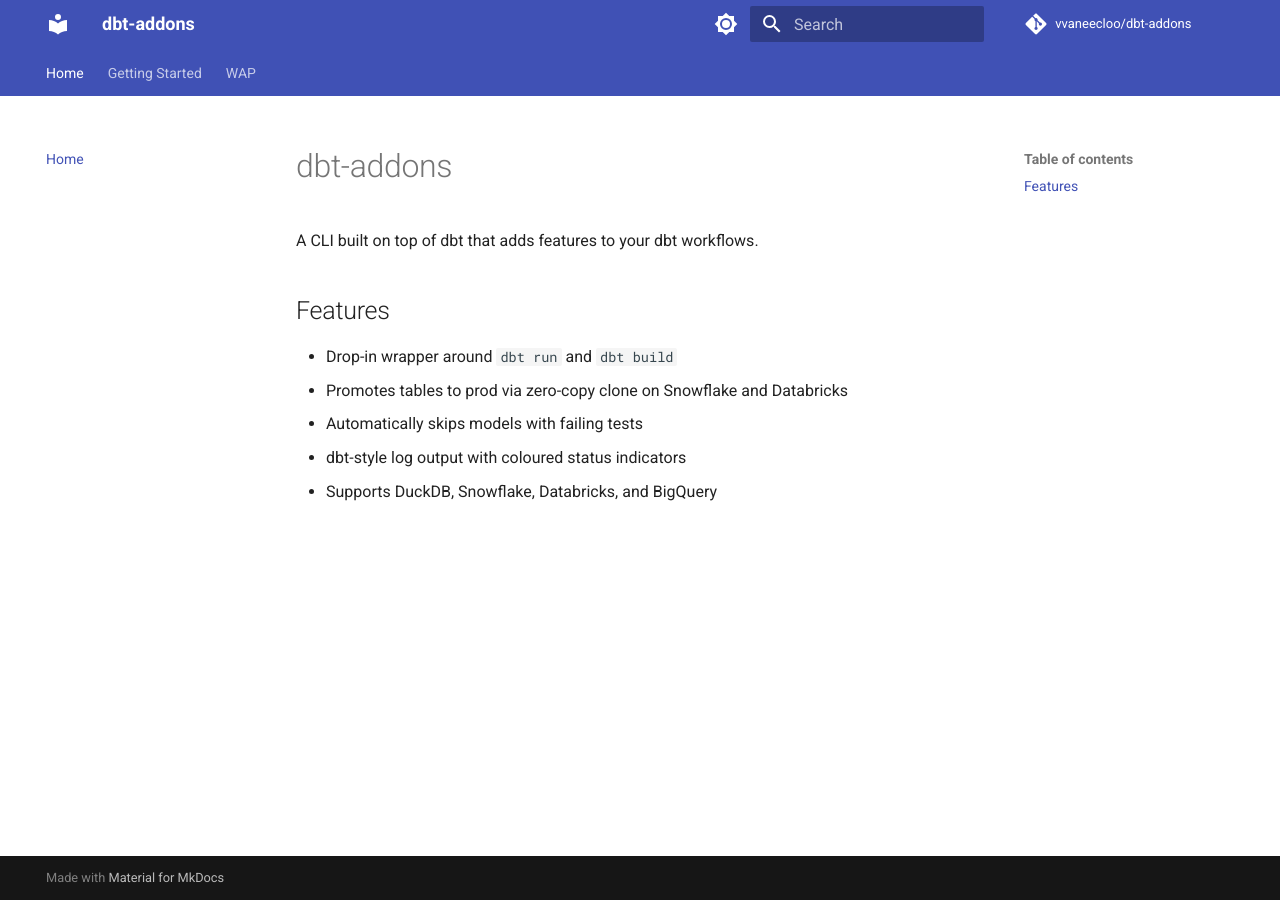
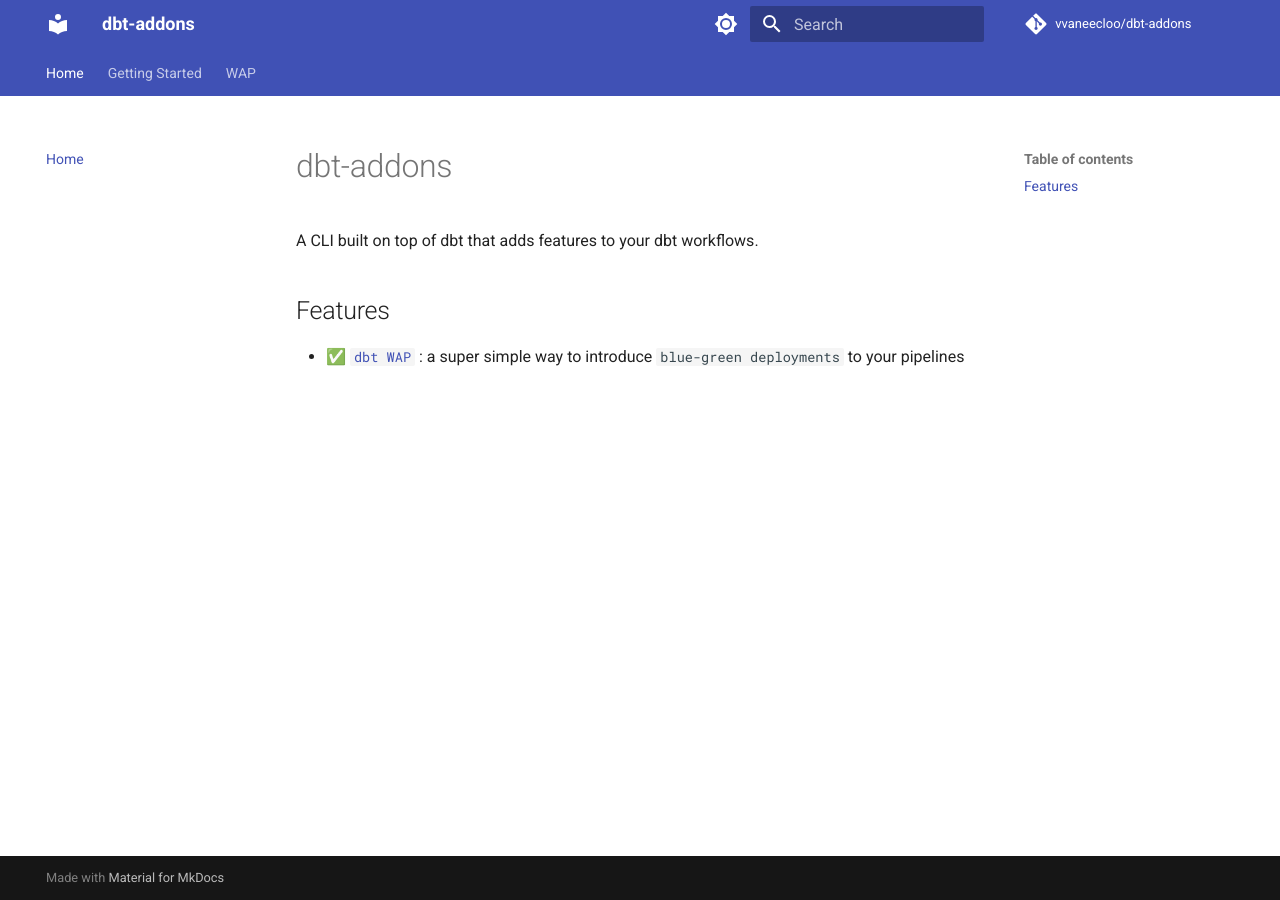
Before and after one commit to vvaneecloo/dbt-addons, an MkDocs documentation site: the page built from docs/index.md, in a window 1280 px wide. Built offline with MkDocs 1.6.1 and Material for MkDocs 9.7.7, drawn with Linux system fonts in a browser that asks for light colours; comment, search, counter and statistics services are not loaded.

Commit message:
chore: update documentation

```diff
--- a/docs/index.md
+++ b/docs/index.md
@@ -4,8 +4,4 @@ A CLI built on top of dbt that adds features to your dbt workflows.
 
 ## Features
 
-- Drop-in wrapper around `dbt run` and `dbt build`
-- Promotes tables to prod via zero-copy clone on Snowflake and Databricks
-- Automatically skips models with failing tests
-- dbt-style log output with coloured status indicators
-- Supports DuckDB, Snowflake, Databricks, and BigQuery
+- ✅ [`dbt WAP`](wap/concept.md) : a super simple way to introduce `blue-green deployments` to your pipelines
```
